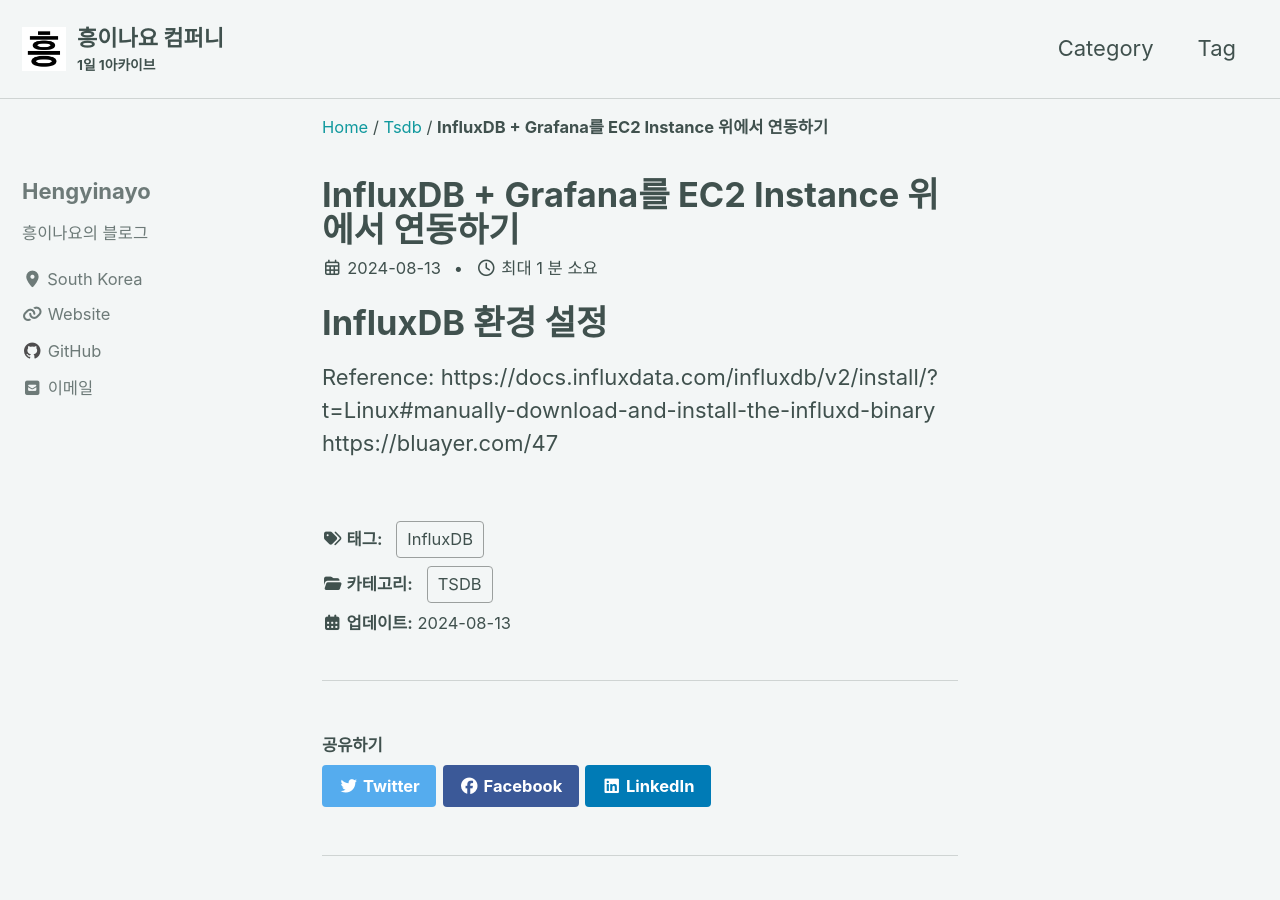
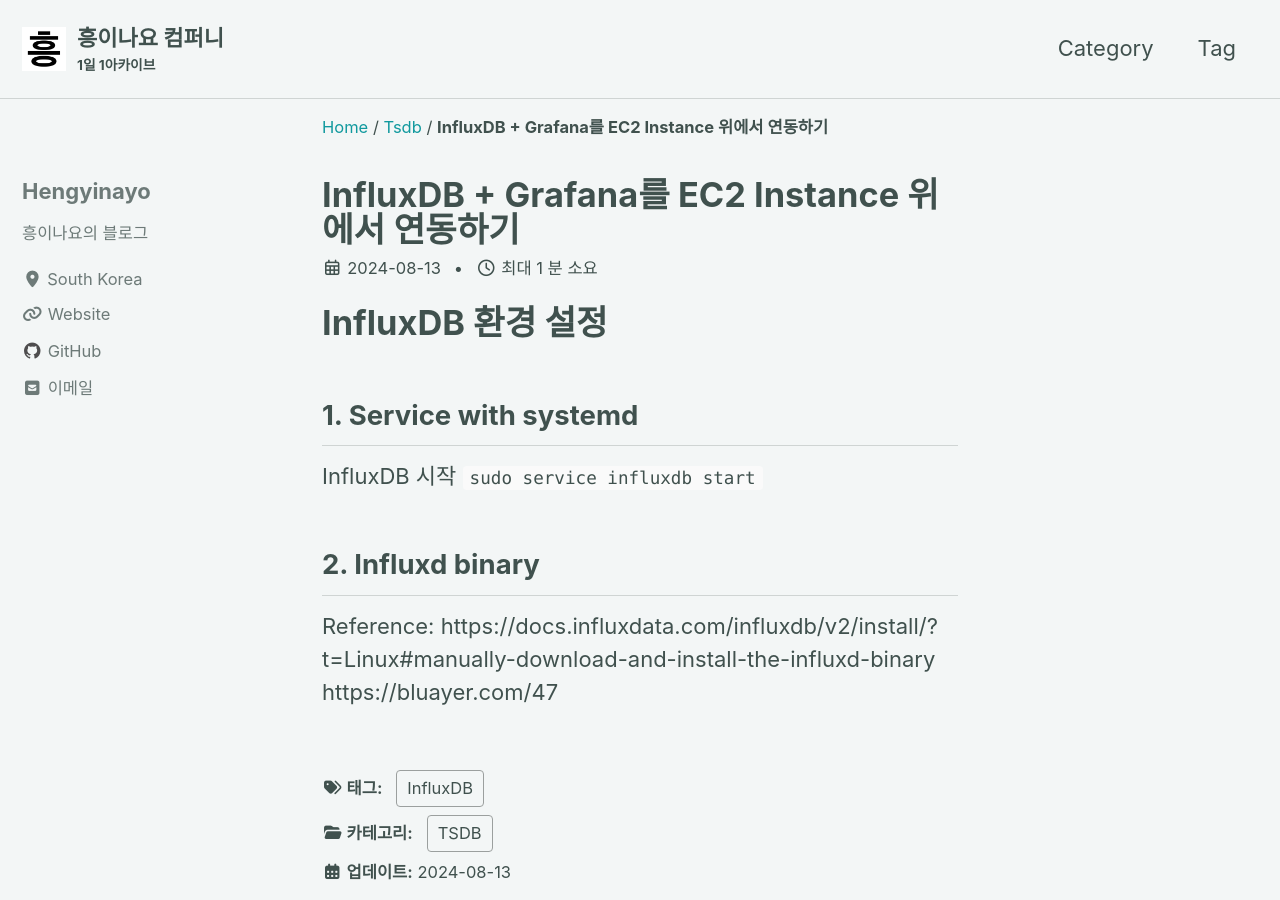
Before and after one commit to hengyinayo/hengyinayo.github.io, a Jekyll site: the page built from _posts/TSDB/2024-08-13-InfluxDB + Grafana를 EC2 Instance 위에서 연동하기.md, in a window 1280 px wide and 900 px high. Built offline with Jekyll 4.4.1, drawn with Linux system fonts in a browser that asks for light colours; cached includes are drawn as plain includes; comment, search, counter and statistics services are not loaded.

Commit message:
feat: 08/14 InfluxDB + Grafana를 EC2 Instance 위에서 연동하기

```diff
--- a/_posts/TSDB/2024-08-13-InfluxDB + Grafana를 EC2 Instance 위에서 연동하기.md
+++ b/_posts/TSDB/2024-08-13-InfluxDB + Grafana를 EC2 Instance 위에서 연동하기.md
@@ -7,6 +7,14 @@
 
 # InfluxDB 환경 설정
 
+## 1. Service with systemd
+
+InfluxDB 시작
+`sudo service influxdb start`
+
+## 2. Influxd binary
+
+
 
 
 Reference:
```
